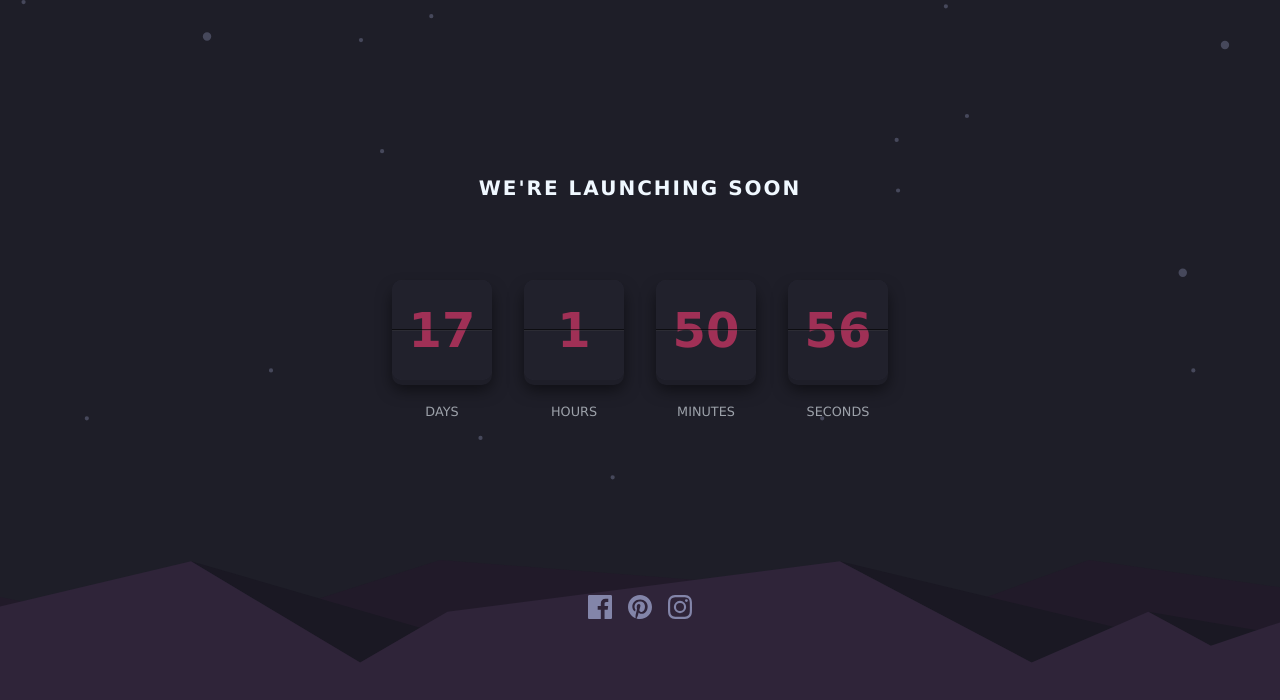
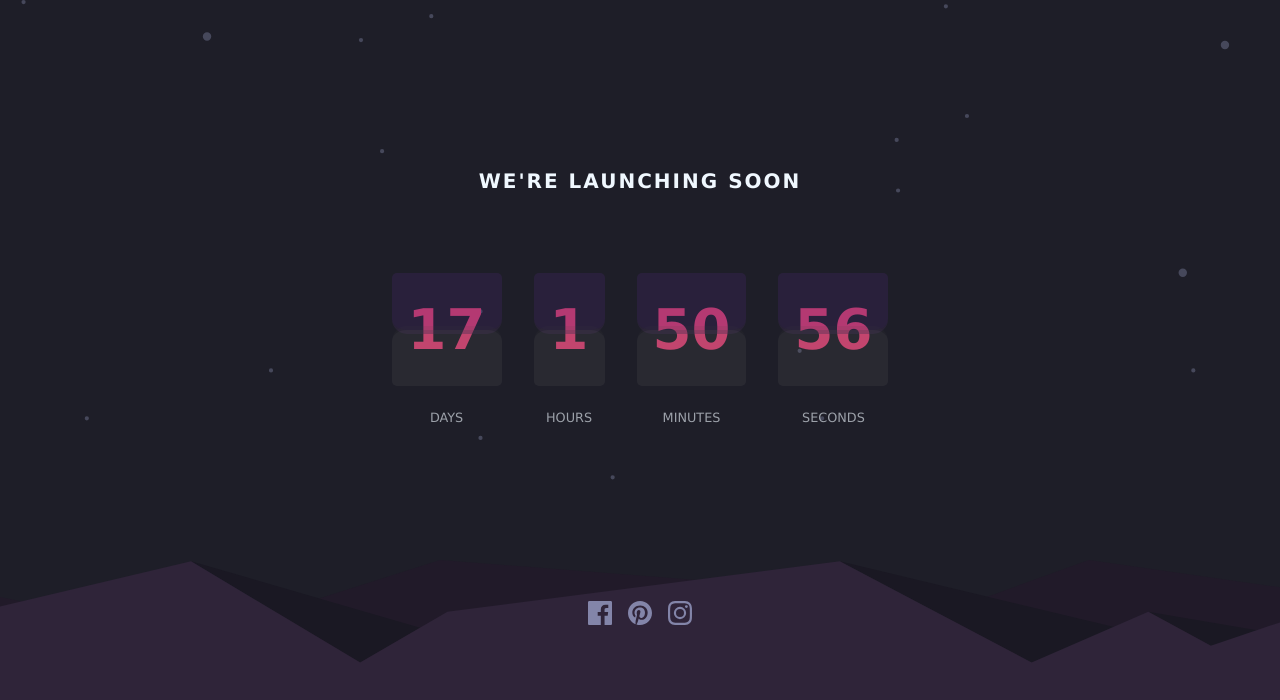
Before and after one commit to moraar222/launch-countdown-timer, a plain HTML site: page index.html in a window 1280 px wide. Drawn offline with Linux system fonts and the light colour scheme.

Commit message:
refactor: Update countdown timer UI and functionality

```diff
--- a/styles.css
+++ b/styles.css
@@ -53,13 +53,13 @@ body{
     gap: 1.5rem;
 }
 .countdown-number{
-    background-color: #2a2a38;
-    padding: 0.5rem 1rem;
-    width: 100px; /* Adjust width to match the image */
-    height: 100px; /* Adjust height to match the image */
-    border-radius: 10px;
-    box-shadow: 0 5px 0 #1e1e28, 0 10px 15px rgba(0, 0, 0, 0.5);
-    font-size: 3rem;
+    /* background-color: #2a2a38; */
+    padding: 1.5rem 1rem;
+    /* width: 100px; Adjust width to match the image */
+    /* height: 100px; Adjust height to match the image */
+    /* border-radius: 10px; */
+    /* box-shadow: 0 5px 0 #1e1e28, 0 10px 15px rgba(0, 0, 0, 0.5); */
+    font-size: 3.5rem;
     font-weight: 700;
     color: rgb(201, 61, 108);
     display: flex;
@@ -74,20 +74,27 @@ body{
     left: 0;
     right: 0;
     height: 50%;
-    background: rgba(0, 0, 0, 0.2);
+    background: #5b2d9130;
     z-index: 1;
 }
 .countdown-number:before {
     top: 0;
     border-top-left-radius: 10px;
     border-top-right-radius: 10px;
-    border-bottom: 1px solid rgba(255, 255, 255, 0.1);
+    border-bottom: 4px solid #2a2a2840;
+    border-radius: 5px 5px 15px 15px;
+
 }
 .countdown-number:after {
     bottom: 0;
     border-bottom-left-radius: 10px;
     border-bottom-right-radius: 10px;
-    border-top: 1px solid rgba(0, 0, 0, 0.5);
+    border-top: 4px solid rgba(0, 0, 0, 0.5);
+    opacity: 0.1;
+    border-radius: 15px 15px 5px 5px;
+    background: #8a8a85;
+    margin-top: 4px;
+
 }
 .countdown-text{
     font-size: 0.8rem;
```
